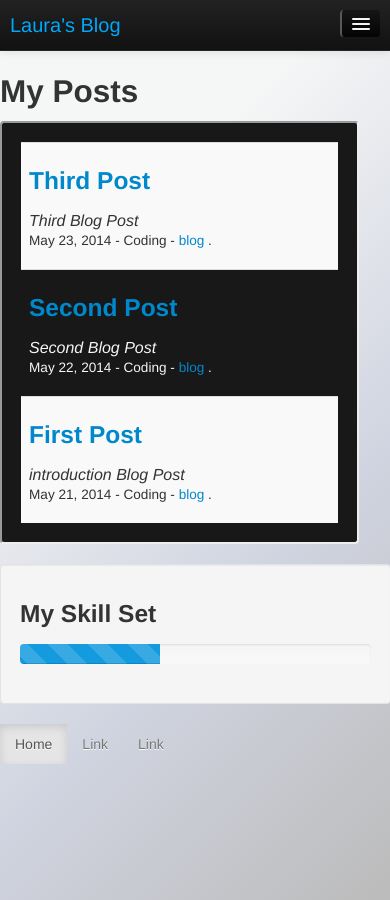
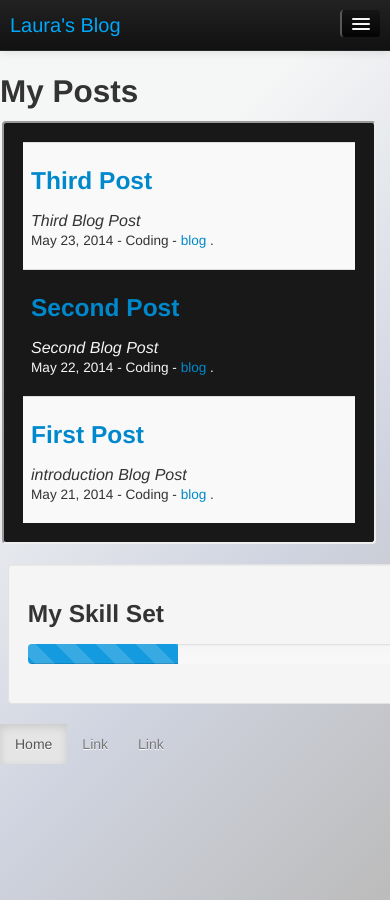
Before and after one commit to LauraR6561/Laurar6561.github.io, a Jekyll site: the page built from index.html, in a window 390 px wide. Built offline with Jekyll 4.4.1, drawn with Linux system fonts in a browser that asks for light colours; Markdown is read by kramdown in place of the engine named in the settings.

Commit message:
css change

```diff
--- a/css/template.css
+++ b/css/template.css
@@ -43,7 +43,7 @@ body{
     }
 
     .skills{
-        width:90%;
+        width:96%;
         float:none;
         margin-left:2%;
     }
@@ -51,12 +51,12 @@ body{
 
 @media (max-width: 767px){
     #content > .table{
-        width:92%;
-        margin-left:0px;
+        width:96%;
+        margin-left:2px;
     }
     .skills{
-        width:90%;
+        width:96%;
         float:none;
-        margin-left:0%;
+        margin-left:2%;
     }
 }
```
